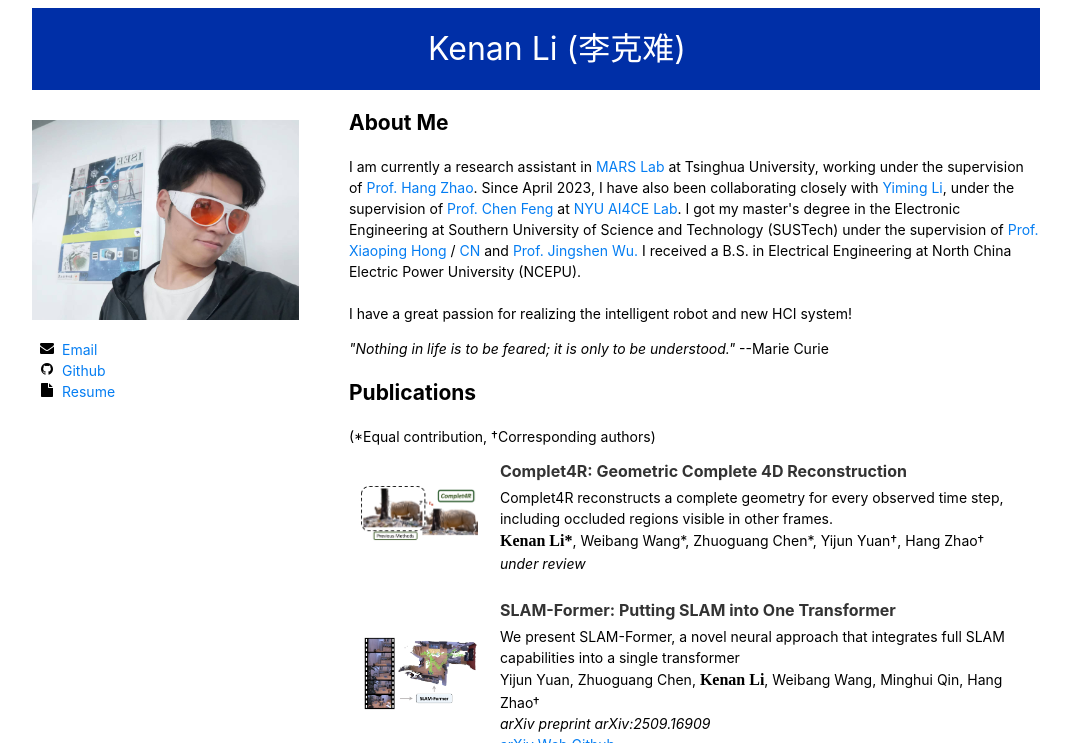
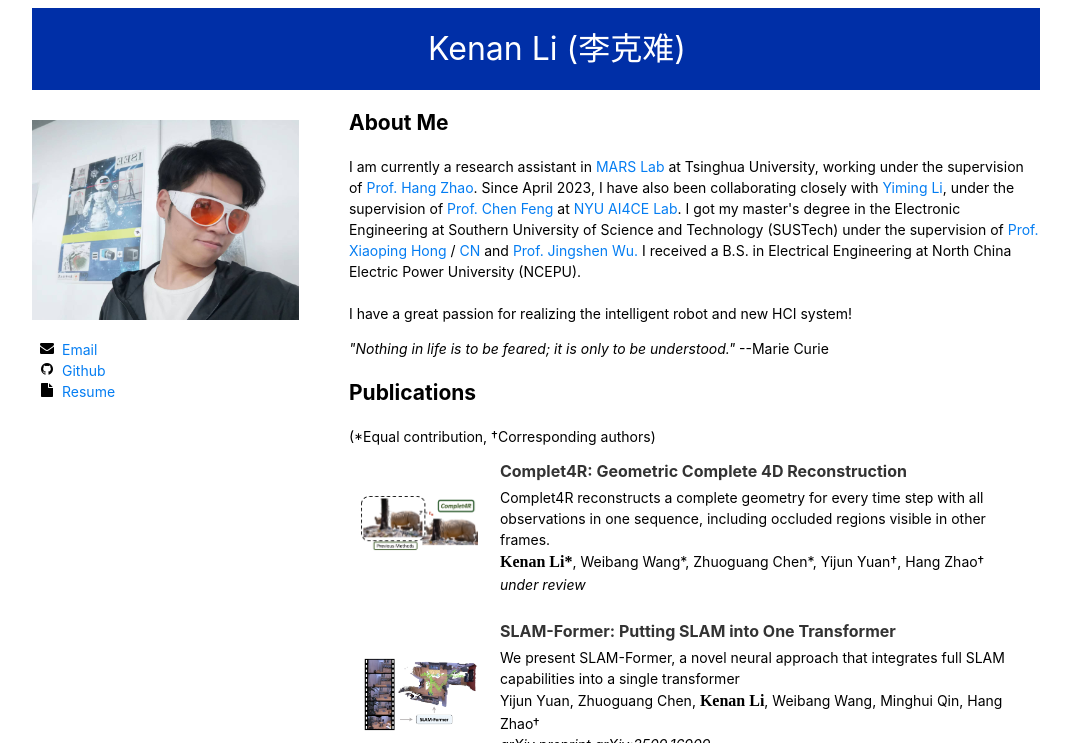
Before and after one commit to ConnorKevin/ConnorKevin.github.io, a Jekyll site: the page index.html, which Jekyll copies as it is, in a window 1280 px wide and 900 px high, cut to the strip 0-743 px from the top of the window. Shown: the whole strip, without its empty margins (104-1175 px from the left). Built offline with Jekyll 4.4.1, drawn with Linux system fonts in a browser that asks for light colours.

Commit message:
Update index.html

```diff
--- a/index.html
+++ b/index.html
@@ -150,7 +150,7 @@
 			</td>
 			<td width="80%" valign="center">
 			<papertitle>Complet4R: Geometric Complete 4D Reconstruction</papertitle>
-			<a style="color : #000000;"> Complet4R reconstructs a complete geometry for every observed time step, including occluded regions visible in other frames. </a><br/>
+			<a style="color : #000000;"> Complet4R reconstructs a complete geometry for every time step with all observations in one sequence, including occluded regions visible in other frames. </a><br/>
 		    <a style="color : #000000;"><strong>Kenan Li*</strong></a>,
 			<a style="color : #000000;">Weibang Wang*</a>,
 			<a style="color : #000000;">Zhuoguang Chen*</a>,
```
